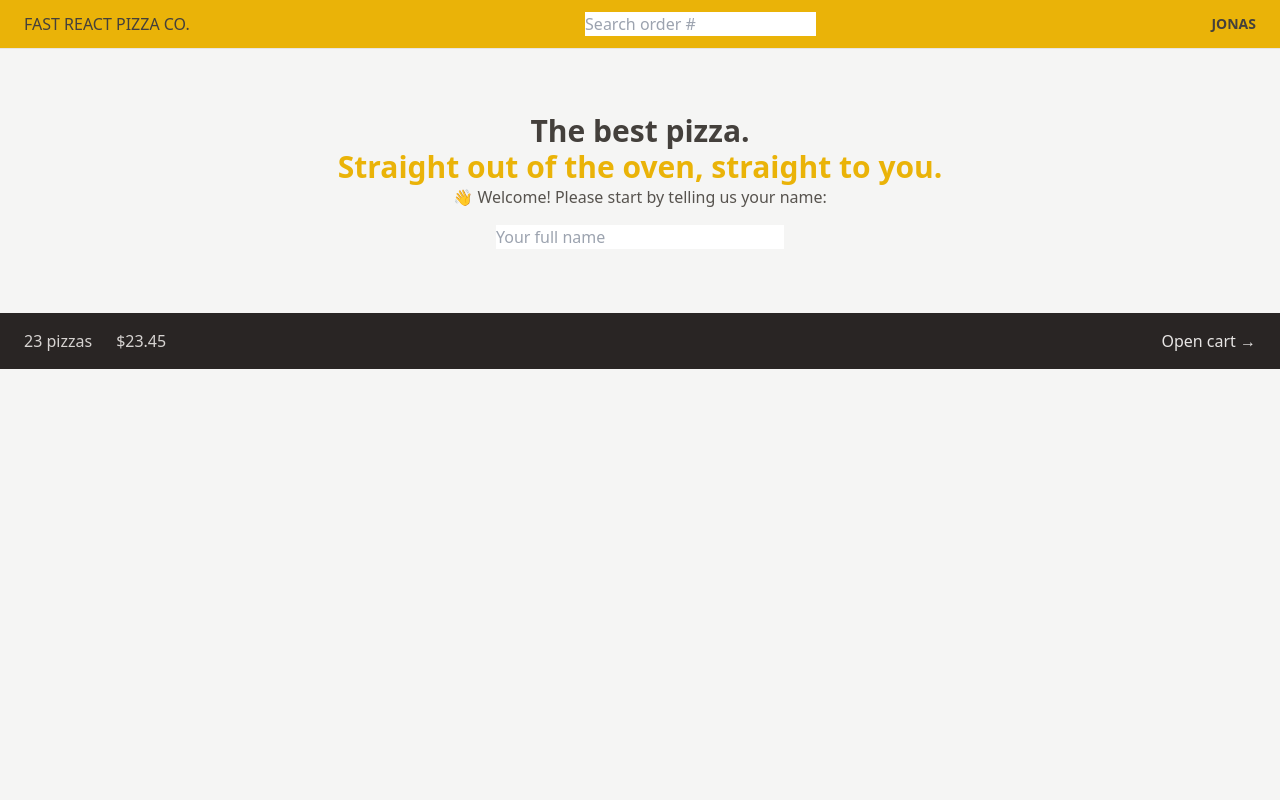
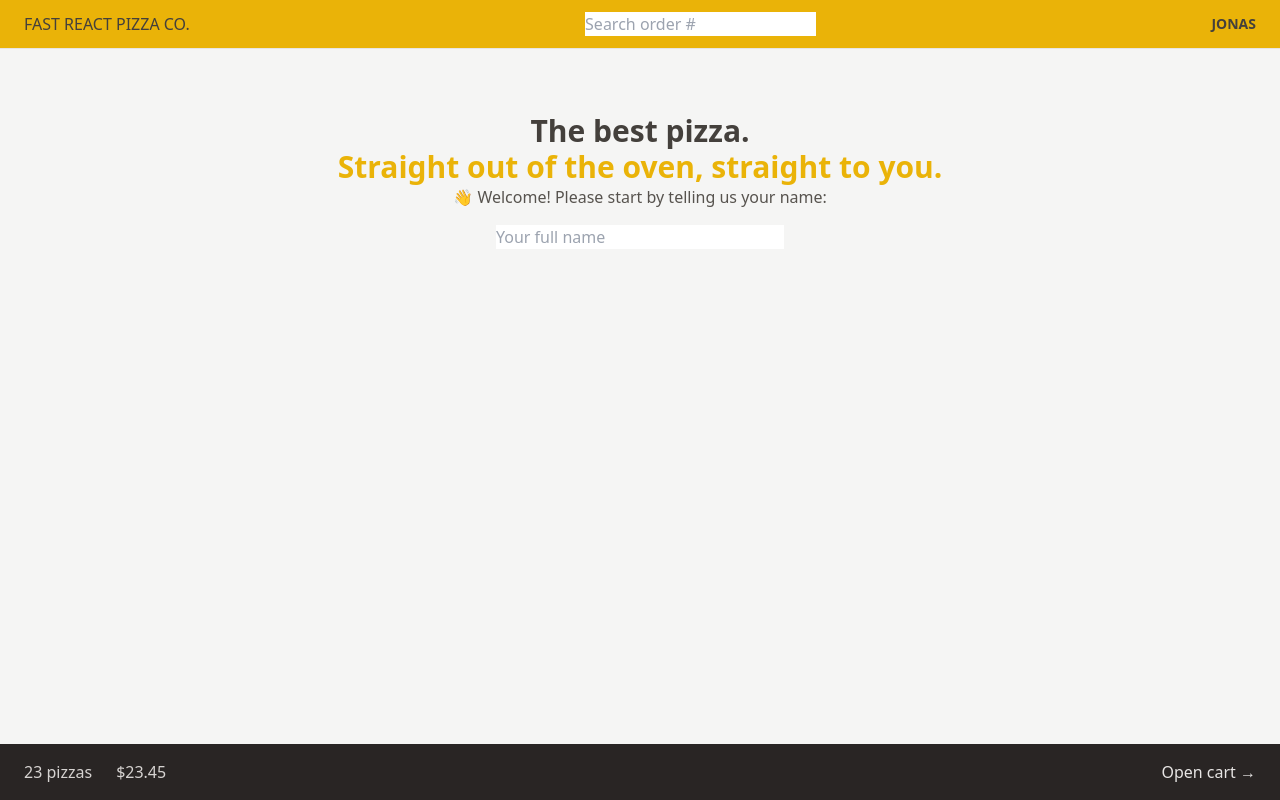
Before and after one commit to cortalo/fast-react-pizza, a React (Vite) app: page / in a window 1280 px wide. Built offline with nearby package versions, Linux system fonts and the light colour scheme.

Commit message:
using css grid

```diff
--- a/src/ui/AppLayout.jsx
+++ b/src/ui/AppLayout.jsx
@@ -4,12 +4,14 @@
 
 function AppLayout() {
   return (
-    <div>
+    <div className="grid h-screen grid-rows-[auto_1fr_auto]">
       <Header />
 
-      <main>
-        <Outlet />
-      </main>
+      <div className="overflow-scroll">
+        <main className="max-w-3xl mx-auto">
+          <Outlet />
+        </main>
+      </div>
 
       <CartOverview />
     </div>
```
